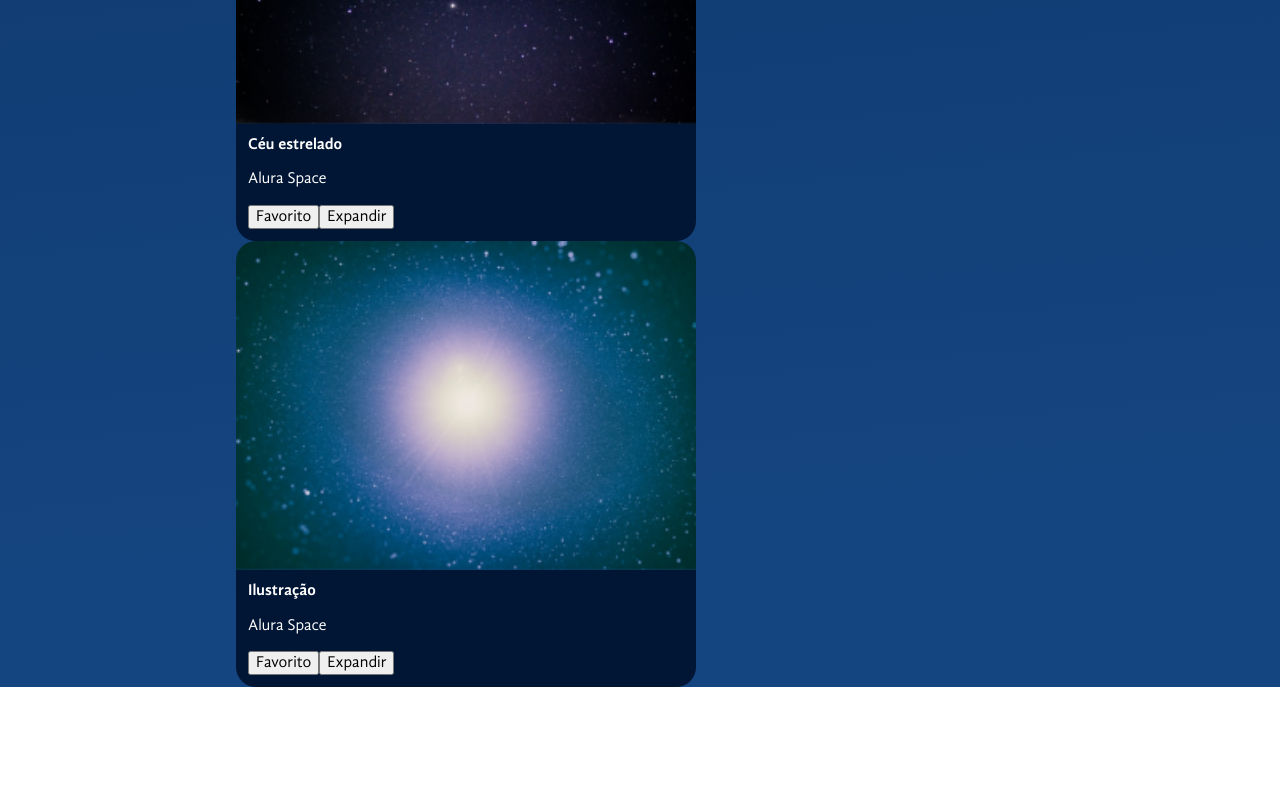
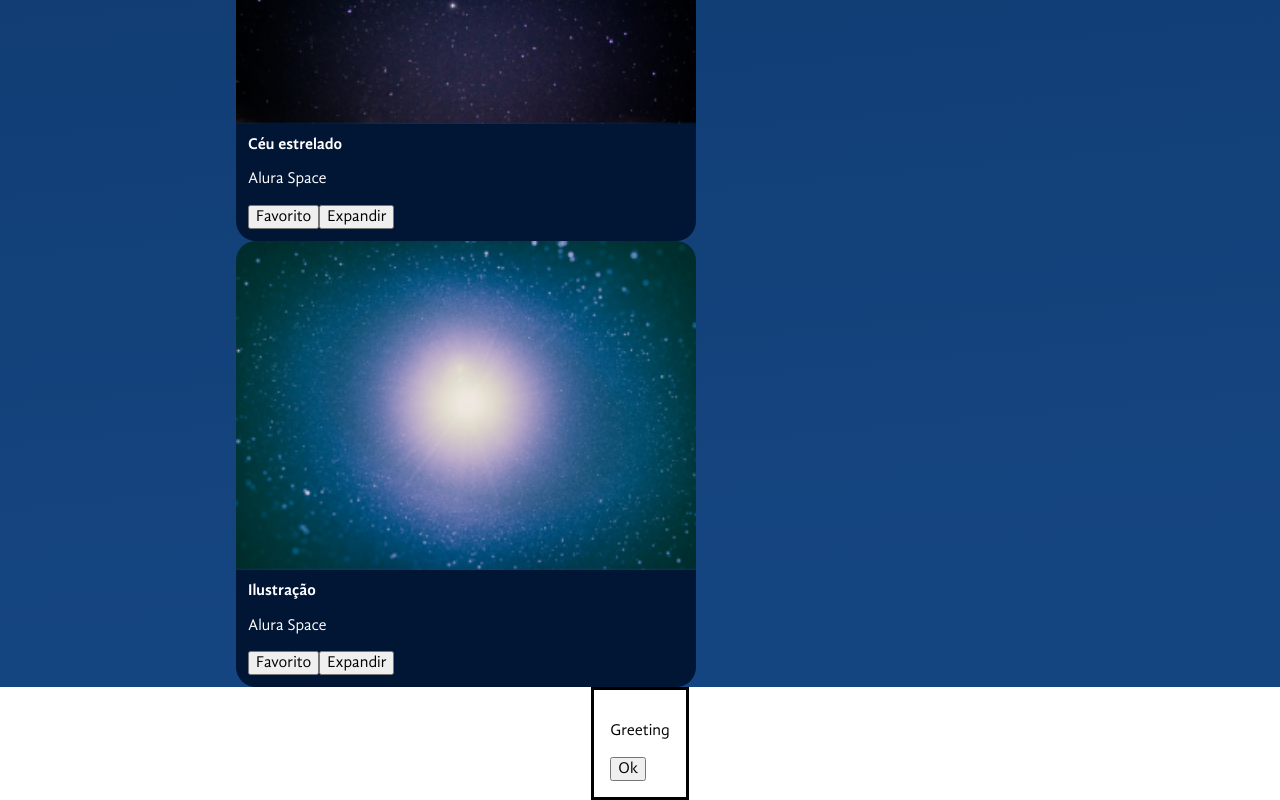
Before and after one commit to erikenascimento/SpaceApp, a React (Vite) app in the folder space-app/: page / in a window 1280 px wide. Shown: the part 4496-5296 px from the top of the page. Before the commit the page ends 5183 px from the top, so only its background shows below. Built offline with nearby package versions, Linux system fonts and the light colour scheme.

Commit message:
Creating the ZoomDialog component to start exhibiting it when an image is clicked

```diff
--- a/space-app/src/App.jsx
+++ b/space-app/src/App.jsx
@@ -7,6 +7,7 @@ import banner from "./components/Wrapper/banner.png";
 import Gallery from "./components/Gallery";
 import photos from "./fotos.json";
 import { useState } from "react";
+import ZoomDialog from "./components/ZoomDialog";
 
 const GradientBackground = styled.div`
 	background: linear-gradient(
@@ -54,6 +55,7 @@ const App = () => {
 					</GalleryContent>
 				</MainContainer>
 			</ContainerApp>
+			<ZoomDialog />
 		</GradientBackground>
 	);
 };
--- /dev/null
+++ b/space-app/src/components/ZoomDialog/index.jsx
@@ -0,0 +1,14 @@
+const ZoomDialog = () => {
+	return (
+		<>
+			<dialog open>
+				<p>Greeting</p>
+				<form method="dialog">
+					<button>Ok</button>
+				</form>
+			</dialog>
+		</>
+	);
+};
+
+export default ZoomDialog;
```
